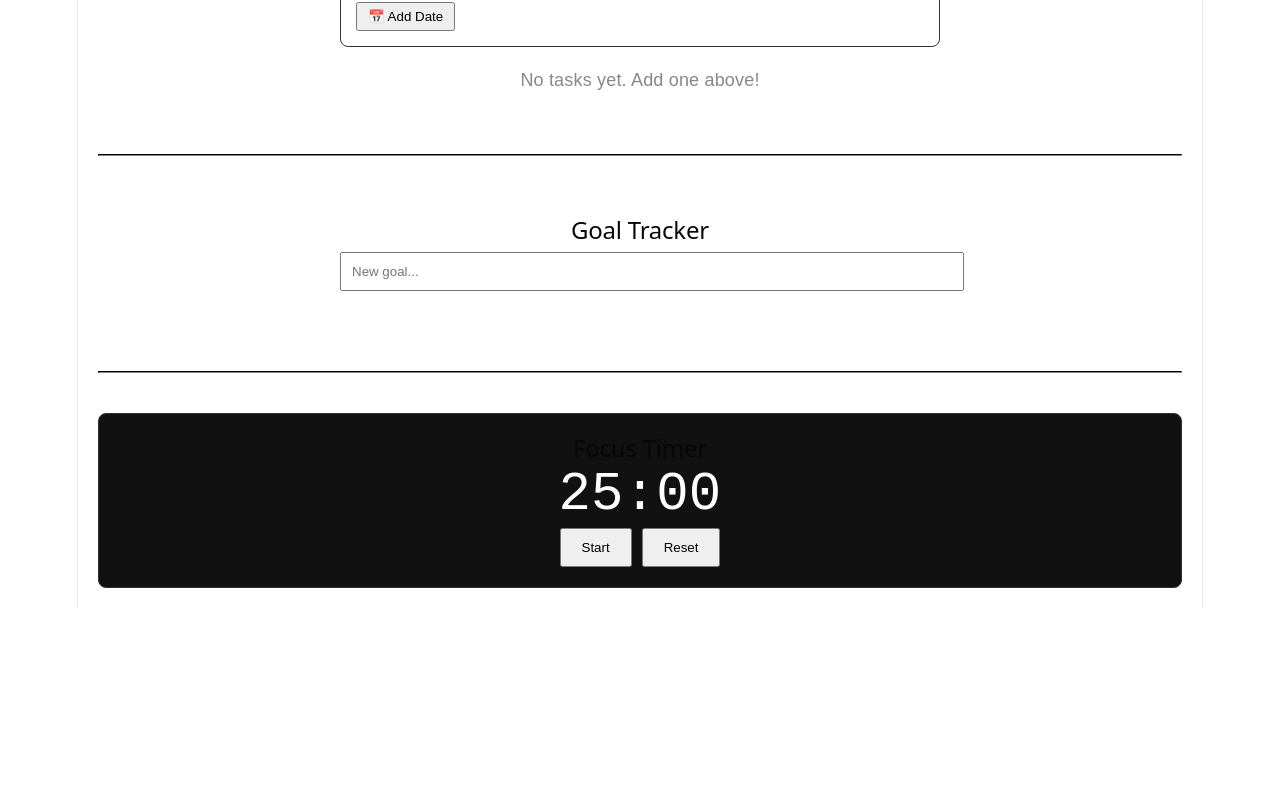
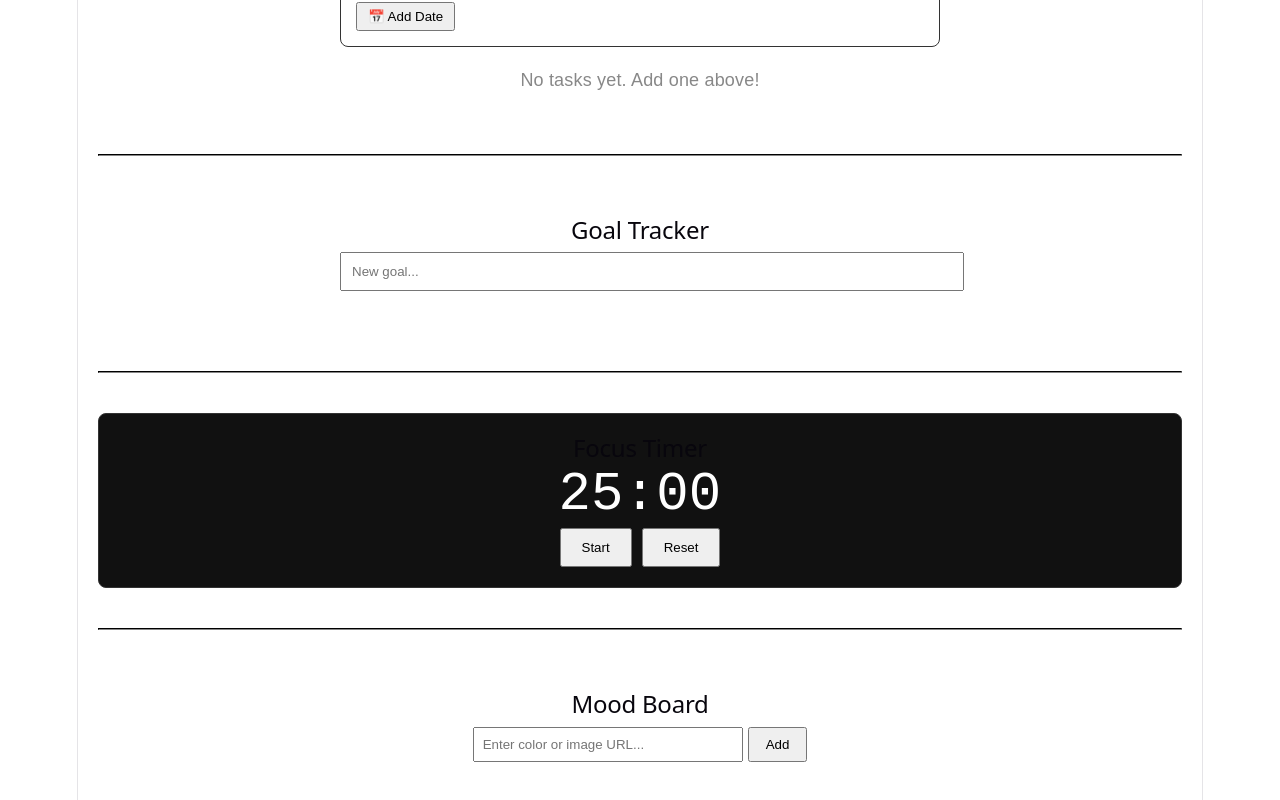
Before and after one commit to Arijit030701/assignmentFULLSTACK, a React (Vite) app in the folder assignment3/: page / in a window 1280 px wide. Shown: the part 232-1032 px from the top of the page. Before the commit the page ends 840 px from the top, so only its background shows below. Built offline with nearby package versions, Linux system fonts and the light colour scheme.

Commit message:
Add MoodBoard

```diff
--- a/assignment3/src/App.jsx
+++ b/assignment3/src/App.jsx
@@ -1,6 +1,7 @@
 import { TaskBoard } from './components/TaskBoard';
 import { GoalTracker } from './components/GoalTracker';
-import { FocusTimer } from './components/FocusTimer'; // 1. Import it
+import { FocusTimer } from './components/FocusTimer';
+import { MoodBoard } from './components/MoodBoard'; // 1. Import it
 
 function App() {
   return (
@@ -15,8 +16,12 @@ function App() {
 
       <hr style={{ margin: '40px 0', borderColor: '#333' }} />
 
-      {/* 2. Add it here as a sibling */}
       <FocusTimer />
+
+      <hr style={{ margin: '40px 0', borderColor: '#333' }} />
+
+      {/* 2. Add it here */}
+      <MoodBoard />
 
     </div>
   );
--- /dev/null
+++ b/assignment3/src/components/MoodBoard.jsx
@@ -0,0 +1,58 @@
+import { useState } from 'react';
+
+export function MoodBoard() {
+    const [items, setItems] = useState([]);
+    const [inputValue, setInputValue] = useState('');
+
+    const handleAddItem = (e) => {
+        e.preventDefault();
+        if (!inputValue.trim()) return;
+
+
+        setItems([...items, { id: crypto.randomUUID(), value: inputValue }]);
+        setInputValue('');
+    };
+
+    const removeItem = (id) => {
+
+        setItems(items.filter(item => item.id !== id));
+    };
+
+    return (
+        <div style={{ padding: '20px' }}>
+            <h2>Mood Board</h2>
+
+            <form onSubmit={handleAddItem} style={{ marginBottom: '20px' }}>
+                <input
+                    value={inputValue}
+                    onChange={(e) => setInputValue(e.target.value)}
+                    placeholder="Enter color or image URL..."
+                    style={{ padding: '8px', width: '250px' }}
+                />
+                <button type="submit" style={{ padding: '8px 16px', marginLeft: '5px' }}>Add</button>
+            </form>
+
+            <div style={{
+                display: 'grid',
+                gap: '15px',
+                gridTemplateColumns: 'repeat(auto-fit, minmax(150px, 1fr))'
+            }}>
+                {items.map(item => (
+                    <div
+                        key={item.id}
+                        onClick={() => removeItem(item.id)}
+                        style={{
+                            height: '150px',
+                            background: item.value.startsWith('#') ? item.value : `url(${item.value})`,
+                            backgroundSize: 'cover',
+                            backgroundPosition: 'center',
+                            border: '2px solid #333',
+                            borderRadius: '8px',
+                            cursor: 'pointer'
+                        }}
+                    />
+                ))}
+            </div>
+        </div>
+    );
+}
```
